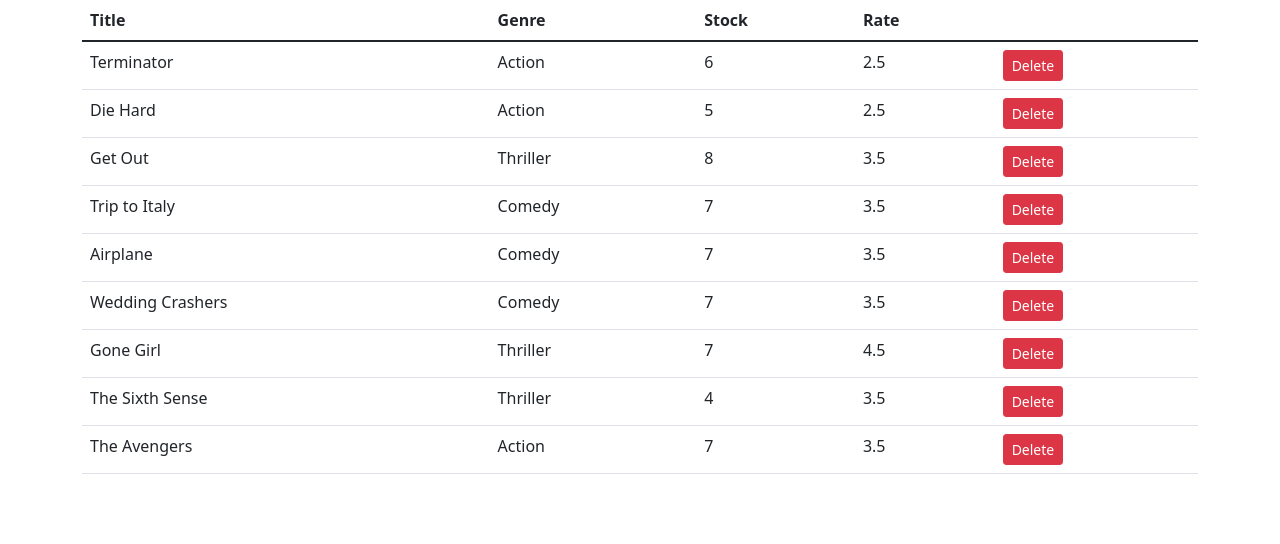
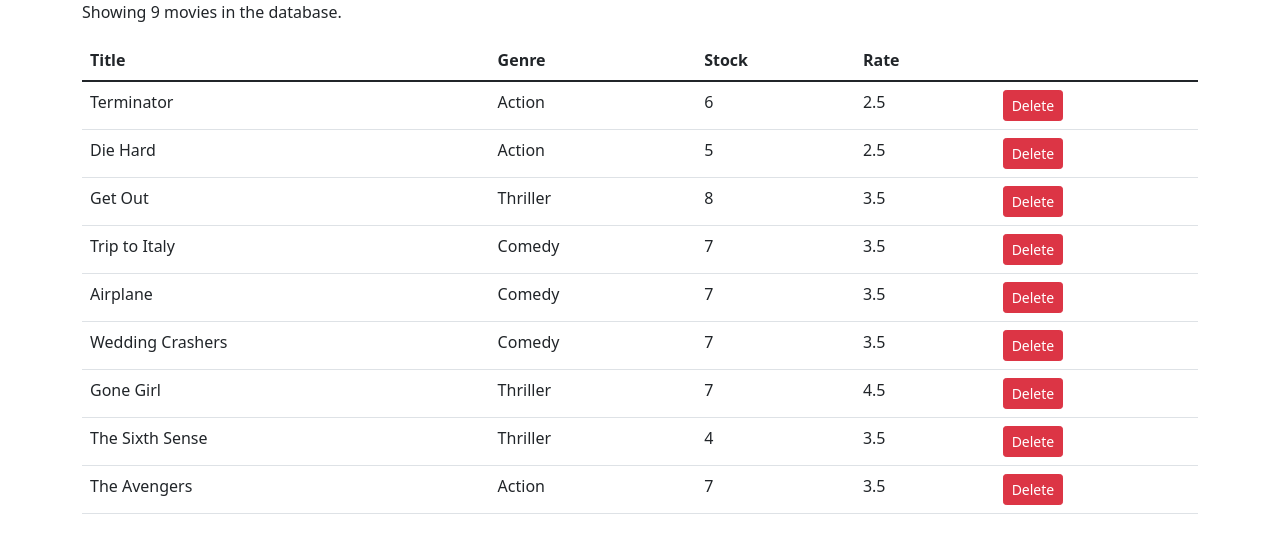
Before and after one commit to CutieMath/react-02, a React (Create React App) app: page / in a window 1280 px wide. Shown: the top 544 px of the page. Built offline with nearby package versions, Linux system fonts and the light colour scheme.

Commit message:
add conditional rendering

```diff
--- a/src/components/movies.jsx
+++ b/src/components/movies.jsx
@@ -15,7 +15,11 @@ class Movies extends Component {
   };
 
   render() {
+    const { length: count } = this.state.movies;
+    if (count === 0) return <p>There are no movies in the database.</p>;
     return (
+      <React.Fragment>
+        <p>Showing {count} movies in the database.</p>
         <table className="table">
           <thead>
             <tr>
@@ -44,6 +48,7 @@ class Movies extends Component {
             ))}
           </tbody>
         </table>
+      </React.Fragment>
     );
   }
 }
```
Lines whose indentation alone changed are shown as unchanged.
